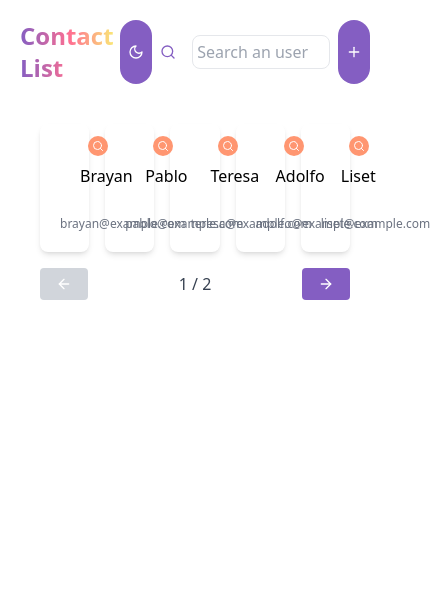
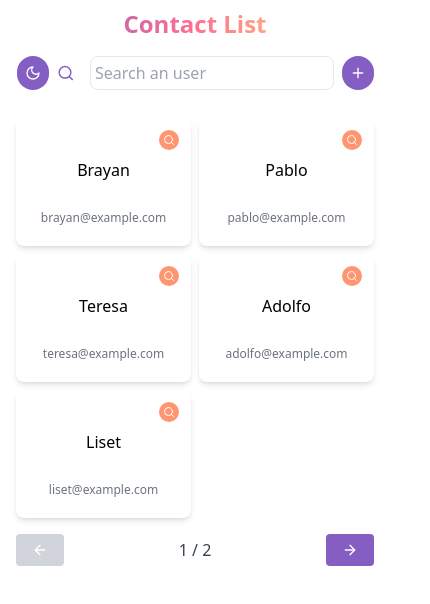
Before and after one commit to brayanyepesc/novadeha, a React (Vite) app: page / in a window 390 px wide. Shown: the top 604 px of the page, 430 px wide, since content can reach past the window. Built offline with nearby package versions, Linux system fonts and the light colour scheme.

Commit message:
feat: add cellphone support design

```diff
--- a/src/App.tsx
+++ b/src/App.tsx
@@ -31,9 +31,9 @@ function App() {
   return (
     <main
       aria-label="Contact list"
-      className="w-full max-h-screen h-screen p-5 dark:bg-gray-900"
+      className="w-full max-h-screen h-screen md:p-5 p-2 dark:bg-gray-900"
     >
-      <header className="flex justify-between">
+      <header className="flex flex-col md:flex-row justify-between gap-4 md:gap-0">
         <Title text="Contact List" />
         <div className="flex justify-center items-cenetr gap-2">
           <ThemeToggle />
@@ -46,7 +46,7 @@ function App() {
           </button>
         </div>
       </header>
-      <section className="w-full min-h-[400px] mt-5 rounded-lg p-5">
+      <section className="w-full min-h-[400px] mt-5 rounded-lg p-2 md:p-5">
         {filteredUsers.length > 0 ? (
           <UsersList users={currentUsers} onSelectUser={setSelectedUser} />
         ) : (
--- a/src/components/Title.tsx
+++ b/src/components/Title.tsx
@@ -1,3 +1,3 @@
 export const Title = ({ text }: { text: string }) => {
-  return <h2 role="heading" className="font-bold text-transparent bg-clip-text bg-gradient-to-r from-novaviolet via-novapink to-novayellow text-2xl" aria-label="Contact list title">{text}</h2>;
+  return <h2 role="heading" className="text-center font-bold text-transparent bg-clip-text bg-gradient-to-r from-novaviolet via-novapink to-novayellow text-2xl" aria-label="Contact list title">{text}</h2>;
 };
--- a/src/components/UserDetails.tsx
+++ b/src/components/UserDetails.tsx
@@ -13,8 +13,8 @@ const UserDetails = ({ user }: { user: User }) => {
     });
   }, []);
   return (
-    <div className="w-full shadow-lg flex p-5 gap-10 rounded-lg relative dark:bg-gray-800">
-      <img src={ProfilePicture} alt={`Profile picture of ${user.name}`}className="rounded-full w-40 h-40" />
+    <div className="w-full shadow-lg flex justify-center items-center p-2 md:p-5 gap-5 md:gap-10 rounded-lg relative dark:bg-gray-800">
+      <img src={ProfilePicture} alt={`Profile picture of ${user.name}`}className="rounded-full w-20 h-20 md:w-40 md:h-40" />
       <ul>
         {Object.entries(user).map(([key, value]) => (
           <li key={key} className="mb-2">
--- a/src/components/UsersList.tsx
+++ b/src/components/UsersList.tsx
@@ -4,7 +4,7 @@ import UserCard from "./UserCard";
 
 export const UsersList = ({ users, onSelectUser }: { users: User[], onSelectUser: Dispatch<SetStateAction<User | null>> }) => {
   return (
-    <ul role="list" className="list-none p-0 grid grid-cols-5 gap-4">
+    <ul role="list" className="list-none p-0 grid grid-cols-2 md:grid-cols-5 gap-2 md:gap-4">
       {users.map((user) => (
         <UserCard key={user.id} user={user} onSelectUser={onSelectUser} />
       ))}
```
